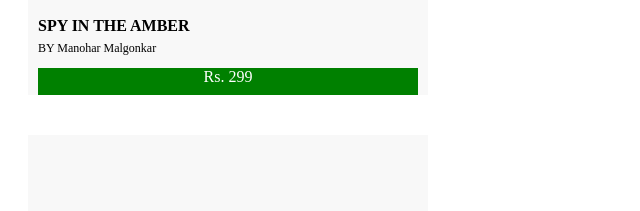
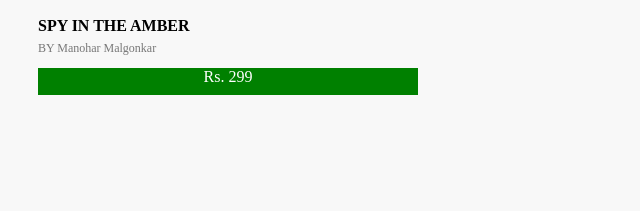
Before and after one commit to acciojob/book-library-Abhishek25052000, a website: page main.html in a window 1280 px wide. Shown: the part 408-619 px from the top of the page, 0-640 px from the left. Drawn offline with Linux system fonts and the light colour scheme.

Commit message:
created a submission

```diff
--- a/main.html
+++ b/main.html
@@ -7,13 +7,14 @@
 	<title>Document</title>
 		<style>
 			body{
-				background-color:#ffffff;
+				background-color:#f8f8f8;
 			}
 			.book-library{
 				display:flex;
 				flex-direction:column;
 				height:100%;
 				width:460px;
+				background-color:#f8f8f8;
 
 			}
 			.book{
@@ -28,6 +29,7 @@
 				font-size:12px;
 				margin-top:-10px;
 				margin-left:10px;
+				color:#777777;
 			}
 			img{
 				margin:120px;
```
